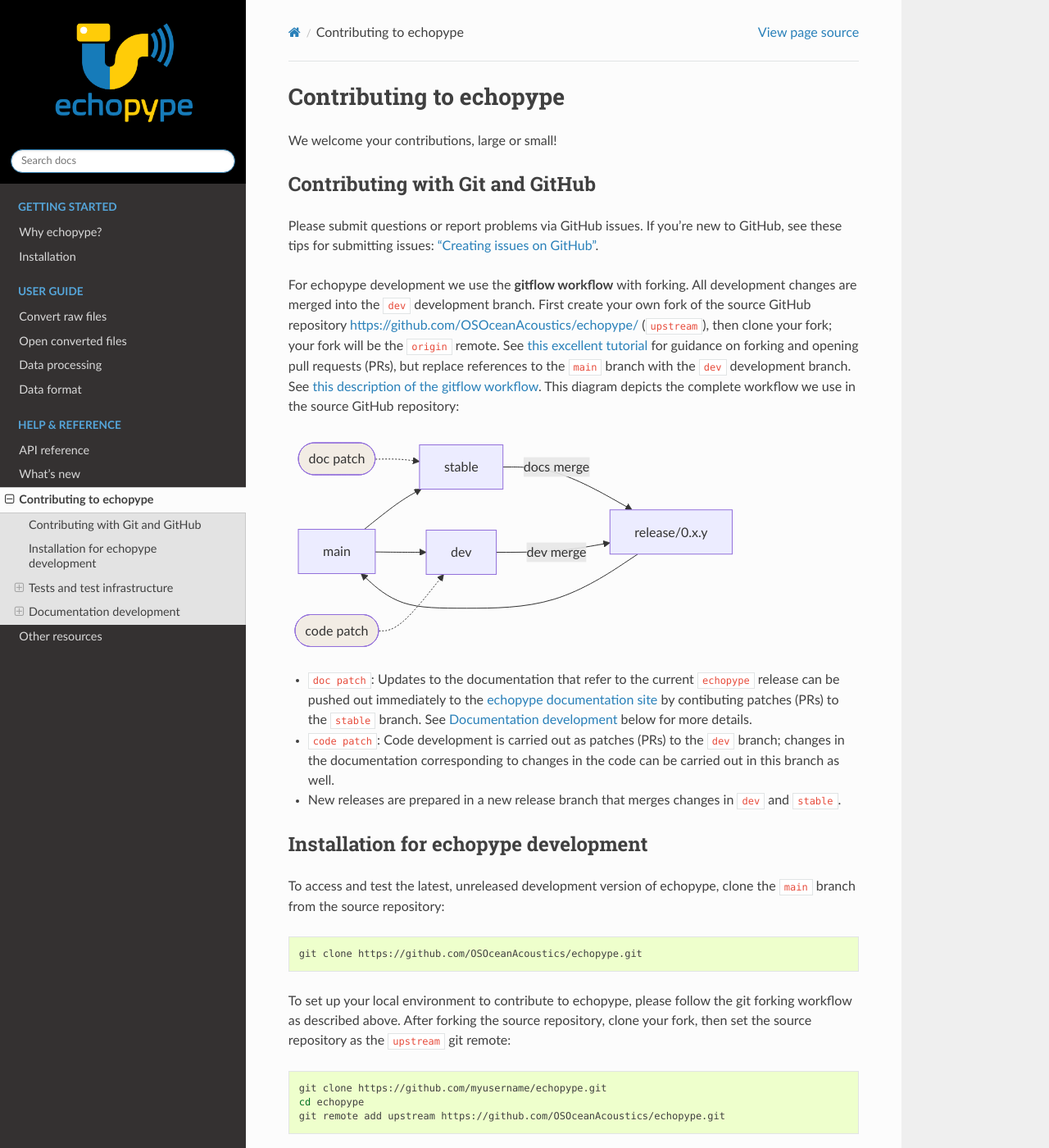
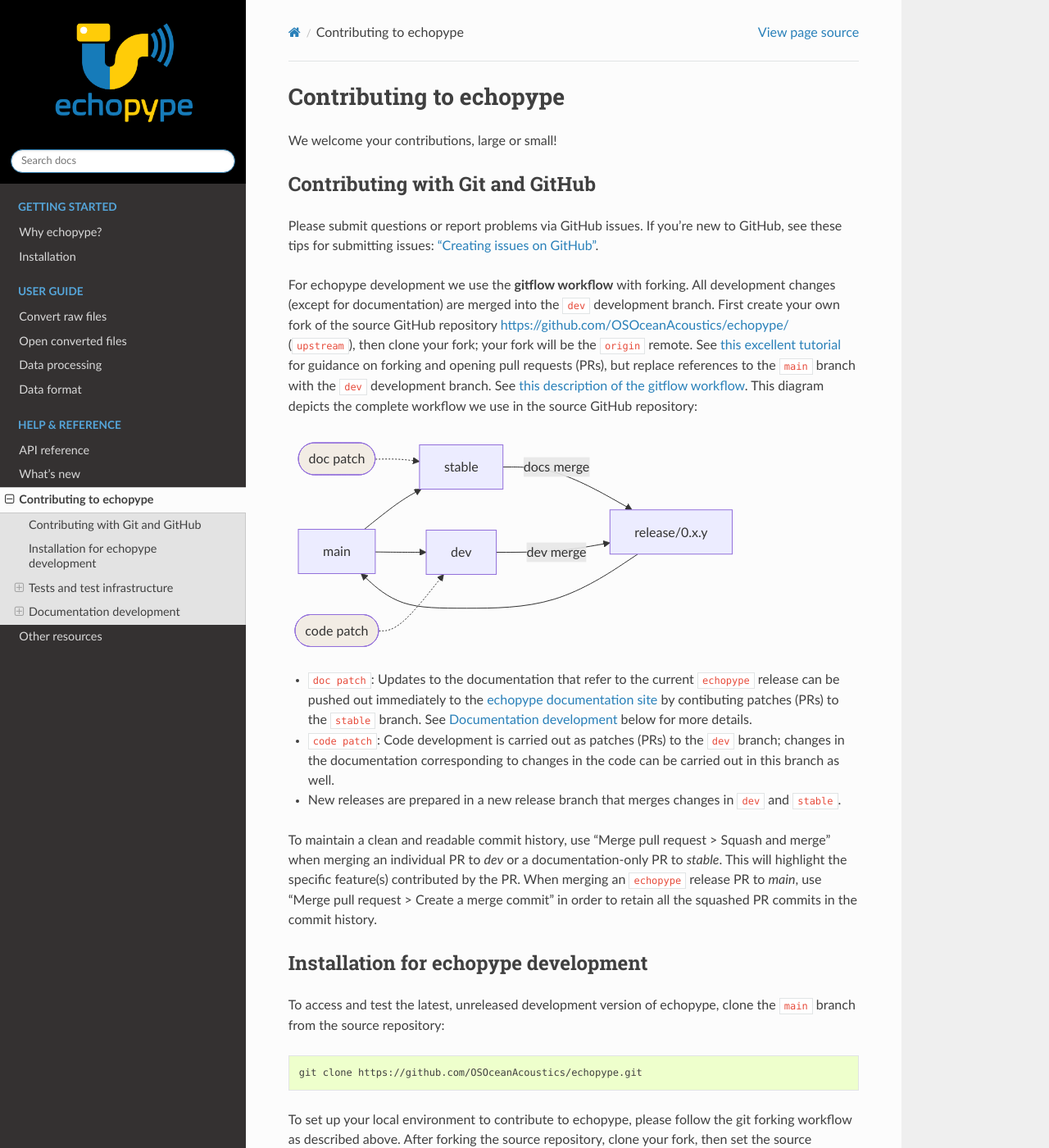
Before and after one commit to OSOceanAcoustics/echopype, a Sphinx documentation site: the page built from docs/source/contributing.rst, in a window 1280 px wide and 1400 px high. Shown: the whole window at 82% size. Built offline with Sphinx 7.4.7 and the Read the Docs theme 2.0.0, drawn with Linux system fonts in a browser that asks for light colours; some of the changed text lies outside the part shown.

Commit message:
docs: describe PR Squash and merge vs Create merge commit; rearranged Function and object doc strings section

```diff
--- a/docs/source/contributing.rst
+++ b/docs/source/contributing.rst
@@ -12,8 +12,8 @@
 `"Creating issues on GitHub" <https://medium.com/nyc-planning-digital/writing-a-proper-github-issue-97427d62a20f>`_.
 
 For echopype development we use the **gitflow workflow** with forking. All development
-changes are merged into the ``dev`` development branch. First create your own fork of the
-source GitHub repository
+changes (except for documentation) are merged into the ``dev`` development branch.
+First create your own fork of the source GitHub repository
 `https://github.com/OSOceanAcoustics/echopype/ <https://github.com/OSOceanAcoustics/echopype/>`_
 (``upstream``), then clone your fork; your fork will be the ``origin`` remote. See
 `this excellent tutorial <https://www.dataschool.io/how-to-contribute-on-github/>`_ for
@@ -42,6 +42,12 @@
   branch; changes in the documentation corresponding to changes in the code can be
   carried out in this branch as well.
 - New releases are prepared in a new release branch that merges changes in ``dev`` and ``stable``.
+
+To maintain a clean and readable commit history, use "Merge pull request > Squash and merge"
+when merging an individual PR to `dev` or a documentation-only PR to `stable`. This will
+highlight the specific feature(s) contributed by the PR. When merging an ``echopype``
+release PR to `main`, use "Merge pull request > Create a merge commit" in order to
+retain all the squashed PR commits in the commit history.
 
 
 Installation for echopype development
@@ -125,7 +131,7 @@
 the latter via `minio <https://minio.io>`_.
 
 `.ci_helpers/run-test.py <https://github.com/OSOceanAcoustics/echopype/blob/main/.ci_helpers/run-test.py>`_
-will execute all tests. Passing a comma separated list of modules at the end will limit
+will execute all tests by default. Passing a comma separated list of modules at the end will limit
 the execution to only tests in the corresponding subpackages. For usage information,
 run it with the ``-h`` argument: ``python .ci_helpers/run-test.py -h``
 
@@ -138,7 +144,7 @@
 Current hooks include file formatting (linting) checks (trailing spaces, trailing lines,
 JSON and YAML format checks, etc) and Python style autoformatters (PEP8 / flake8, ``black`` and ``isort``).
 
-To run pre-commit hooks locally, run `pre-commit install` before running the
+To run pre-commit hooks locally, run ``pre-commit install`` before running the
 docker setup-service deploy statement described above. The hooks will run automatically
 during ``git commit`` and will give you options as needed before committing your changes.
 You can also run ``pre-commit`` before actually doing ``git commit``, as you edit the code,
@@ -168,6 +174,15 @@
 
 Documentation development
 -------------------------
+
+Function and object doc strings
+~~~~~~~~~~~~~~~~~~~~~~~~~~~~~~~
+
+For inline strings documenting functions and objects ("doc strings"), we use the
+`numpydoc style (Numpy docstring format) <https://numpydoc.readthedocs.io/en/latest/format.html>`_.
+
+Sphinx ReadTheDocs documentation
+~~~~~~~~~~~~~~~~~~~~~~~~~~~~~~~~
 
 Echopype documentation (`<https://echopype.readthedocs.io>`_) is based on
 `Sphinx <https://www.sphinx-doc.org>`_ and is hosted at
@@ -207,9 +222,3 @@
 
 We also maintain a test version of the documentation at `<https://doc-test-echopype.readthedocs.io/>`_
 for viewing and debugging larger, more experimental changes, typically from a separate fork.
-
-Function and object doc strings
-~~~~~~~~~~~~~~~~~~~~~~~~~~~~~~~
-
-For inline strings documenting functions and objects ("doc strings"), we use the
-`numpydoc style (Numpy docstring format) <https://numpydoc.readthedocs.io/en/latest/format.html>`_.
```
